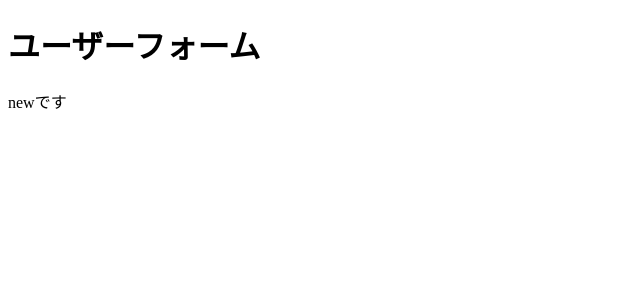
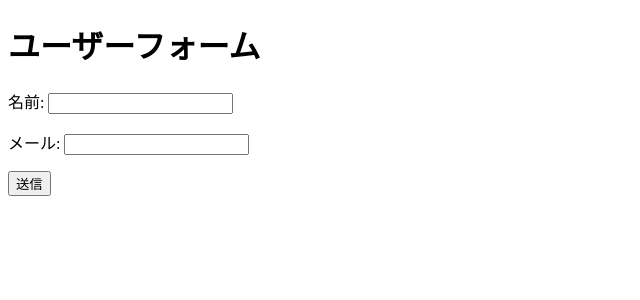
Before and after one commit to mako5656/django_thinkleaf, a Django app: page /user/new/ in a window 1280 px wide. Shown: the top 300 px of the page, without its empty margins (0-640 px from the left). Run offline with Django 3.2, Linux system fonts and the light colour scheme.

Commit message:
フォーム画面作成

```diff
--- /dev/null
+++ b/user/forms.py
@@ -0,0 +1,6 @@
+from django import forms
+
+
+class UserForm(forms.Form):
+    name = forms.CharField(label='名前', max_length=100)
+    email = forms.EmailField(label='メール', max_length=100)
--- a/user/templates/user/new.html
+++ b/user/templates/user/new.html
@@ -8,7 +8,13 @@
 
 <body>
     <h1>ユーザーフォーム</h1>
-    <p>{{ message }}</p>
+    <form method="POST">
+        {% csrf_token %}
+        {{ form.as_p }}
+        <button type="submit">送信</button>
+    </form>
+    <p>{{ name }}</p>
+    <p>{{ email }}</p>
 </body>
 
 </html>
--- a/user/views.py
+++ b/user/views.py
@@ -1,5 +1,14 @@
 from django.shortcuts import render
+from .forms import UserForm
+
 
 def new(request):
-    params = {'message': 'newです'}
+    params = {'name': '', 'email': '', 'form': None}
+    if request.method == 'POST':
+        form = UserForm(request.POST)
+        params['name'] = request.POST['name']
+        params['email'] = request.POST['email']
+        params['form'] = form
+    else:
+        params['form'] = UserForm()
     return render(request, 'user/new.html', params)
```
